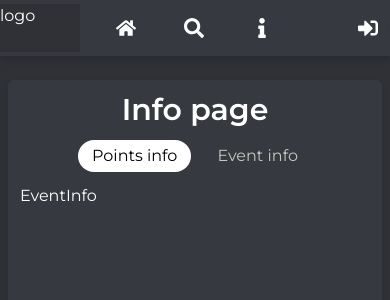
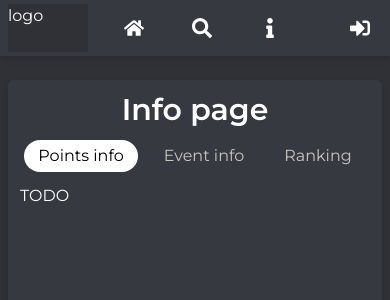
Before and after one commit to Horikaze/danmaku, a Next.js app: page /info/event in a window 390 px wide. Shown: the top 300 px of the page. Built offline with nearby package versions, Linux system fonts and the light colour scheme; no server answers.

Commit message:
styles update, admin rpy delete

```diff
--- a/app/(main)/components/navbar/NavBar.tsx
+++ b/app/(main)/components/navbar/NavBar.tsx
@@ -24,11 +24,12 @@ export default async function NavBar() {
   const session = await getServerSession(authOptions);
   return (
     <nav
-      className="bg-primary w-full h-14 flex justify-between items-center drop-shadow-md fixed top-0 z-10
-    md:px-4 lg:px-24 xl:px-36 2xl:px-72
+      className="bg-primary w-full h-14 flex justify-center items-center drop-shadow-md fixed top-0 z-10
+
     "
     >
-      <div className="flex items-center gap-x-6">
+      <div className="flex justify-between items-center size-full max-w-[2000px] px-2 md:px-4 lg:px-24 xl:px-36 2xl:px-72">
+        <div className="flex items-center gap-x-6 ">
           <div className="bg-background h-12 w-20">logo</div>
           {navItems.map((e) => (
             <NavbarElement key={e.href} {...e} />
@@ -39,6 +40,7 @@ export default async function NavBar() {
         ) : (
           <NavbarElement href="/profile" icon={FaSignInAlt} text="Login" />
         )}
+      </div>
     </nav>
   );
 }
--- a/app/info/components/InfoController.tsx
+++ b/app/info/components/InfoController.tsx
@@ -6,6 +6,7 @@ import { useState } from "react";
 const tabs = [
   { href: "/info", label: "Points info" },
   { href: "/info/event", label: "Event info" },
+  { href: "/info/ranking", label: "Ranking" },
 ];
 
 export default function InfoController() {
--- a/app/info/event/page.tsx
+++ b/app/info/event/page.tsx
@@ -1,6 +1,6 @@
 
 export default function EventInfo() {
   return (
-    <div>EventInfo</div>
+    <div>TODO</div>
   )
 }
--- /dev/null
+++ b/app/info/ranking/page.tsx
@@ -0,0 +1,4 @@
+
+export default function page() {
+  return <div>Ranking</div>;
+}
--- a/app/layout.tsx
+++ b/app/layout.tsx
@@ -21,7 +21,7 @@ export default function RootLayout({
   return (
     <html lang="en">
       <NextAuthProvider>
-        <body className={montserrat.className}>
+        <body className={`${montserrat.className} flex items-center justify-center`}>
           <Toaster
             position="top-center"
             toastOptions={{
@@ -37,7 +37,7 @@ export default function RootLayout({
             }}
           />
           <NavBar />
-          <main className="px-2 md:px-4 lg:px-24 xl:px-36 2xl:px-72 pt-20 w-full h-full">
+          <main className="px-2 md:px-4 lg:px-24 xl:px-36 2xl:px-72 pt-20 w-full h-full max-w-[2000px]">
             {children}
           </main>
         </body>
--- a/app/profile/actions/replayActions.ts
+++ b/app/profile/actions/replayActions.ts
@@ -243,8 +243,11 @@ export const deleteReplayAction = async ({
     if (!replayToDelete) {
       return "Replay does not exist";
     }
-    if (session.user.info.id !== replayToDelete?.userId) {
-      return "Replay is not yours";
+
+    if (session.user.info.admin !== true) {
+      if (session.user.info.id !== replayToDelete?.userId) {
+        return "Replay is not yours";
+      }
     }
 
     const deletedReplay = await prisma.replay.delete({
@@ -252,7 +255,7 @@ export const deleteReplayAction = async ({
         replayId: replayId,
       },
     });
-
+    utapi.deleteFiles(deletedReplay.filePath.split("/").at(-1)!);
     const gameString = getGameString(
       getGameNumber(deletedReplay.rpy_name)
     ).toUpperCase();
```
Also changed, not shown: app/info/page.tsx (+0 -16 lines). Lines whose indentation alone changed are shown as unchanged.
